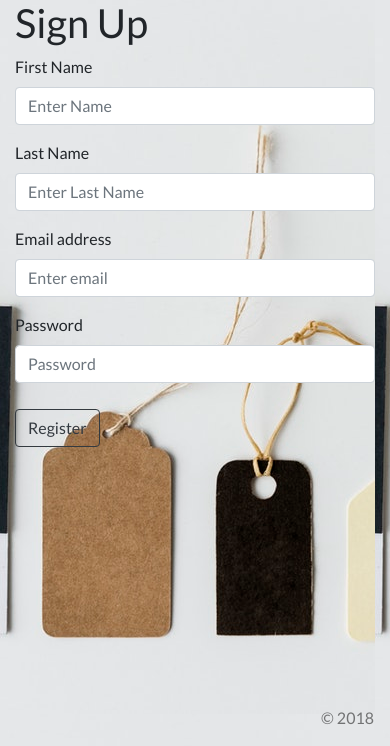
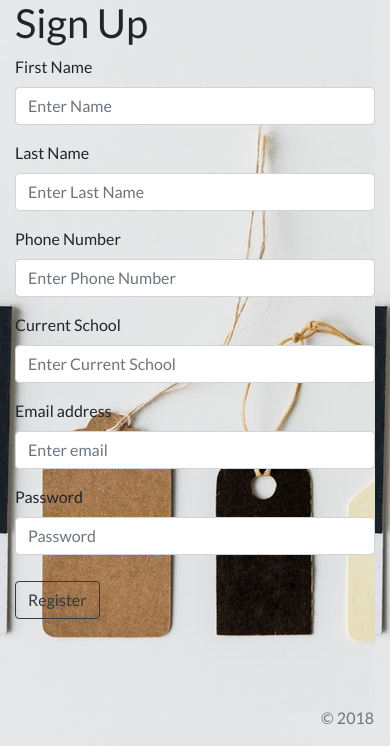
Before and after one commit to brianbolnick/project-10, a PHP site: page /signup.php in a window 390 px wide. Shown: the part 98-844 px from the top of the page. Run offline with PHP 8.4, Linux system fonts and the light colour scheme; some libraries are stand-ins or nearby versions.

Commit message:
added phone and school request

```diff
--- a/signup.php
+++ b/signup.php
@@ -16,8 +16,8 @@
     </head>
     <body>
         <?php include("header.php"); ?>
-        <div class="container login-container2"  >
-            <div class="login-form-container2">
+        <div class="container signup-container"  >
+            <div class="signup-form-container">
                 <h1>Sign Up</h1>
                 <form>
 				<div class="form-group">
@@ -27,6 +27,14 @@
 					<div class="form-group">
                         <label for="exampleInputEmail1">Last Name</label>
                         <input type="email" class="form-control" placeholder="Enter Last Name">
+                    </div>
+					<div class="form-group">
+                        <label for="exampleInputEmail1">Phone Number</label>
+                        <input type="name" class="form-control"	placeholder="Enter Phone Number">
+                    </div>
+					<div class="form-group">
+                        <label for="exampleInputEmail1">Current School</label>
+                        <input type="name" class="form-control"	placeholder="Enter Current School">
                     </div>
                     <div class="form-group">
                         <label for="exampleInputEmail1">Email address</label>
```
